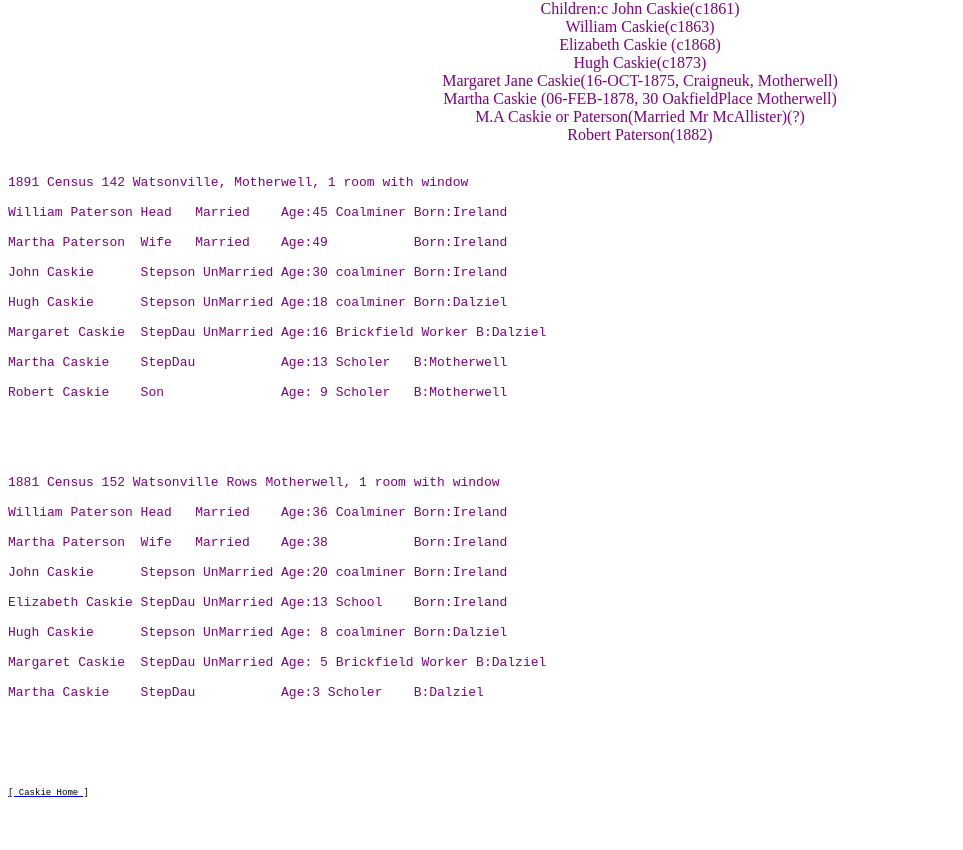
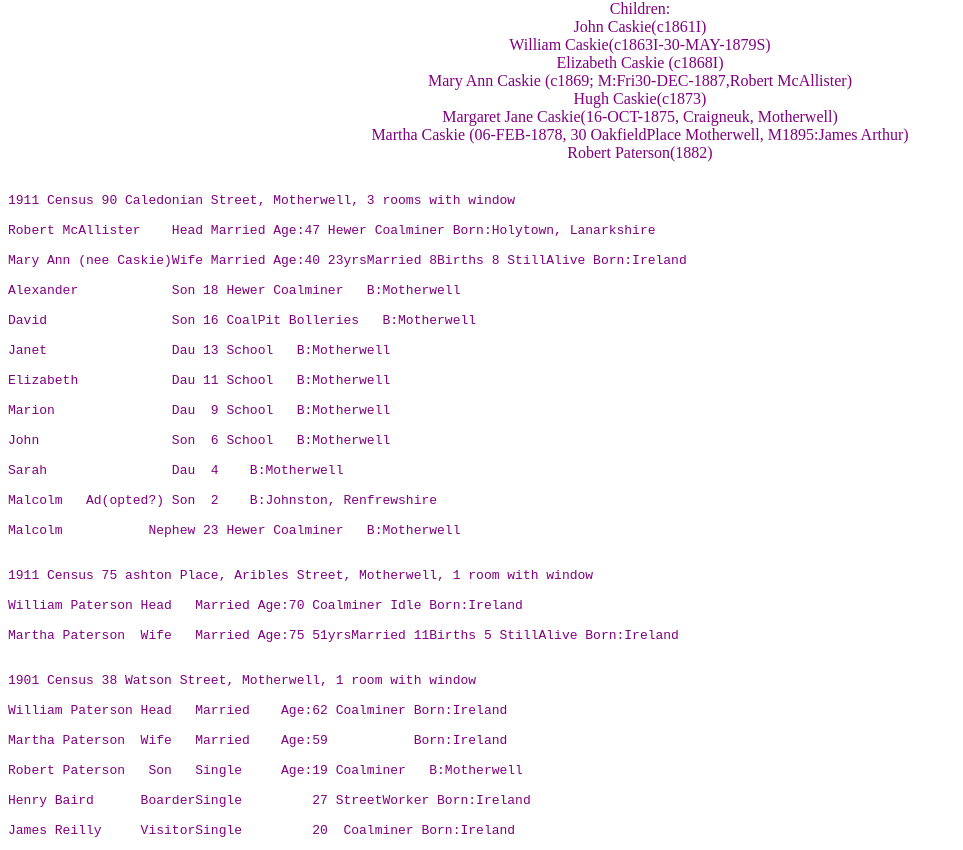
Before and after one commit to Airdrieonians/FamilyTree, a plain HTML site: page david_caskie.html in a window 1280 px wide. Shown: the part 530-1380 px from the top of the page, without its empty margins (0-963 px from the left). Drawn offline with Linux system fonts and the light colour scheme.

Commit message:
Add files via upload

```diff
--- a/david_caskie.html
+++ b/david_caskie.html
@@ -39,36 +39,61 @@ Occ: in 1875 she registered daughters birth with "x" illiterate <br>
 <br>
 <br>
 
-Children:c
-John Caskie(c1861)<br>
-William Caskie(c1863)<br>
-Elizabeth Caskie (c1868)<br>
+Children:<br>
+John Caskie(c1861I)<br>
+William Caskie(c1863I-30-MAY-1879S)<br>
+Elizabeth Caskie (c1868I)<br>
+Mary Ann Caskie (c1869; M:Fri30-DEC-1887,Robert McAllister)<br>
 Hugh Caskie(c1873)<br>
 Margaret Jane Caskie(16-OCT-1875, Craigneuk, Motherwell)<br>
-Martha Caskie (06-FEB-1878, 30 OakfieldPlace Motherwell)<br>
-M.A Caskie or Paterson(Married Mr McAllister)(?)<br>
+Martha Caskie (06-FEB-1878, 30 OakfieldPlace Motherwell, M1895:James Arthur)<br>
+
 Robert Paterson(1882)<br>
 <br>
 </center>
 <pre>
 <pre>
+1911 Census 90 Caledonian Street, Motherwell, 3 rooms with window<br>
+Robert McAllister    Head Married Age:47 Hewer Coalminer Born:Holytown, Lanarkshire<br>
+Mary Ann (nee Caskie)Wife Married Age:40 23yrsMarried 8Births 8 StillAlive Born:Ireland<br>
+Alexander            Son 18 Hewer Coalminer   B:Motherwell<br>
+David                Son 16 CoalPit Bolleries   B:Motherwell<br>
+Janet                Dau 13 School   B:Motherwell<br>
+Elizabeth            Dau 11 School   B:Motherwell<br>
+Marion               Dau  9 School   B:Motherwell<br>
+John                 Son  6 School   B:Motherwell<br>
+Sarah                Dau  4    B:Motherwell<br>
+Malcolm   Ad(opted?) Son  2    B:Johnston, Renfrewshire<br>
+Malcolm           Nephew 23 Hewer Coalminer   B:Motherwell<br>
+
+1911 Census 75 ashton Place, Aribles Street, Motherwell, 1 room with window<br>
+William Paterson Head   Married Age:70 Coalminer Idle Born:Ireland<br>
+Martha Paterson  Wife   Married Age:75 51yrsMarried 11Births 5 StillAlive Born:Ireland<br>
+
+1901 Census 38 Watson Street, Motherwell, 1 room with window<br>
+William Paterson Head   Married    Age:62 Coalminer Born:Ireland<br>
+Martha Paterson  Wife   Married    Age:59           Born:Ireland<br>
+Robert Paterson   Son   Single     Age:19 Coalminer   B:Motherwell<br>
+Henry Baird      BoarderSingle         27 StreetWorker Born:Ireland<br>
+James Reilly     VisitorSingle         20  Coalminer Born:Ireland<br>
+
 1891 Census 142 Watsonville, Motherwell, 1 room with window<br>
 William Paterson Head   Married    Age:45 Coalminer Born:Ireland<br>
 Martha Paterson  Wife   Married    Age:49           Born:Ireland<br>
-John Caskie      Stepson UnMarried Age:30 coalminer Born:Ireland<br>
-Hugh Caskie      Stepson UnMarried Age:18 coalminer Born:Dalziel<br>
-Margaret Caskie  StepDau UnMarried Age:16 Brickfield Worker B:Dalziel<br>
-Martha Caskie    StepDau           Age:13 Scholer   B:Motherwell<br>
-Robert Caskie    Son               Age: 9 Scholer   B:Motherwell<br>
+John Caskie      Stepson Single    Age:30 coalminer Born:Ireland<br>
+Hugh Caskie      Stepson Single    Age:18 coalminer Born:Dalziel<br>
+Margaret Caskie  StepDau Single    Age:16 Brickfield Worker B:Dalziel<br>
+Martha Caskie    StepDau Single    Age:13 Scholer   B:Motherwell<br>
+Robert Paterson  Son     Single    Age: 9 Scholer   B:Motherwell<br>
 <br>
 <br>
 1881 Census 152 Watsonville Rows Motherwell, 1 room with window<br>
 William Paterson Head   Married    Age:36 Coalminer Born:Ireland<br>
 Martha Paterson  Wife   Married    Age:38           Born:Ireland<br>
-John Caskie      Stepson UnMarried Age:20 coalminer Born:Ireland<br>
-Elizabeth Caskie StepDau UnMarried Age:13 School    Born:Ireland<br>
-Hugh Caskie      Stepson UnMarried Age: 8 coalminer Born:Dalziel<br>
-Margaret Caskie  StepDau UnMarried Age: 5 Brickfield Worker B:Dalziel<br>
+John Caskie      Stepson Single    Age:20 coalminer Born:Ireland<br>
+Elizabeth Caskie StepDau Single    Age:13 School    Born:Ireland<br>
+Hugh Caskie      Stepson Single    Age: 8 coalminer Born:Dalziel<br>
+Margaret Caskie  StepDau Single    Age: 5 Brickfield Worker B:Dalziel<br>
 Martha Caskie    StepDau           Age:3 Scholer    B:Dalziel<br>
 
 
```
Also changed, not shown: caskie.html (+2 -2 lines).
